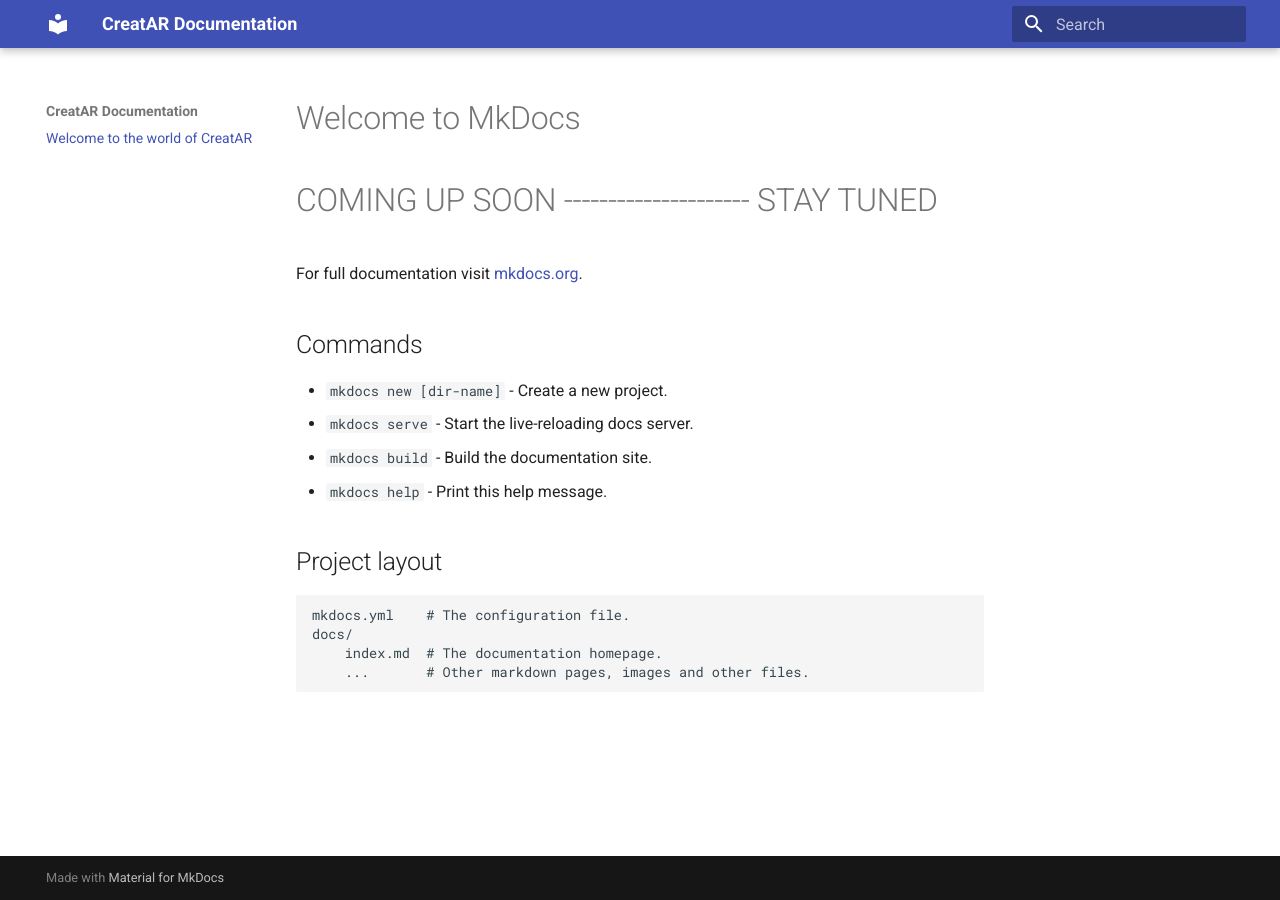
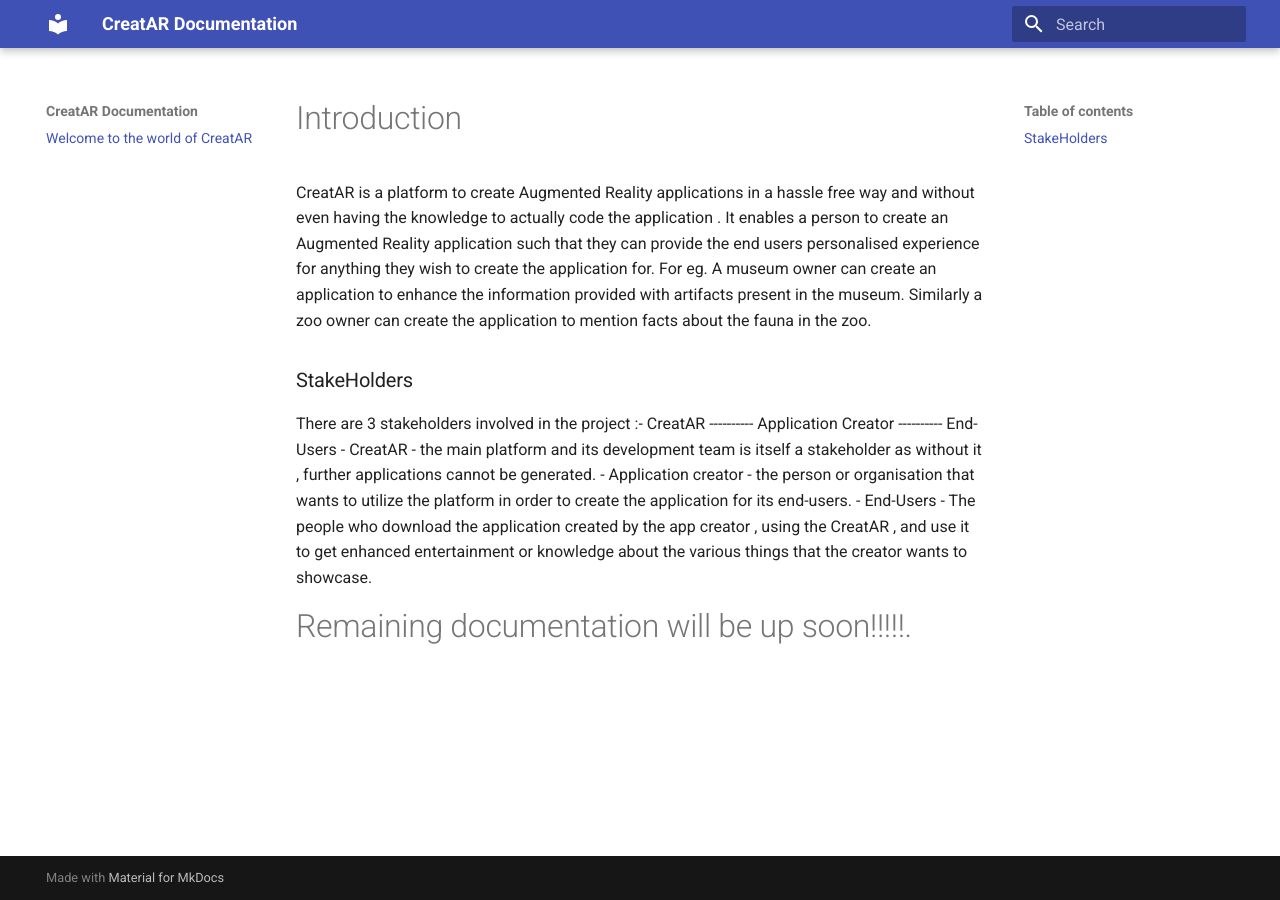
Before and after one commit to Kartik-RTP/CreatAR, an MkDocs documentation site: the page built from docs/mkdocs_files/docs/index.md, in a window 1280 px wide. Built offline with MkDocs 1.6.1 and Material for MkDocs 9.7.7, drawn with Linux system fonts in a browser that asks for light colours; old or Windows-style settings are respelled for this version of MkDocs.

```diff
--- a/docs/mkdocs_files/docs/index.md
+++ b/docs/mkdocs_files/docs/index.md
@@ -1,29 +1,15 @@
-# Welcome to MkDocs
+# Introduction
+
+CreatAR is a platform to create Augmented Reality applications in a hassle free way and without even having the knowledge to actually code the application . It enables a person to create an Augmented Reality application such that they can provide the end users personalised experience for anything they wish to create the application for.
+For eg. A museum owner can create an application to enhance the information provided with artifacts present in the museum. Similarly a zoo owner can create the application to mention facts about the fauna in the zoo.
+
+### StakeHolders
+
+There are 3 stakeholders involved in the project :-
+CreatAR ---------- Application Creator ---------- End-Users
+- CreatAR - the main platform and its development team is itself a stakeholder as without it , further applications cannot be generated.
+- Application creator - the person or organisation that wants to utilize the platform in order to create the application for its end-users.
+- End-Users - The people who download the application created by the app creator , using the CreatAR , and use it to get enhanced entertainment or knowledge about the various things that the creator wants to showcase.
 
 
-# COMING UP SOON ---------------------   STAY TUNED
-
-
-
-
-
-
-
-For full documentation visit [mkdocs.org](http://mkdocs.org).
-
-
-
-
-## Commands
-
-* `mkdocs new [dir-name]` - Create a new project.
-* `mkdocs serve` - Start the live-reloading docs server.
-* `mkdocs build` - Build the documentation site.
-* `mkdocs help` - Print this help message.
-
-## Project layout
-
-    mkdocs.yml    # The configuration file.
-    docs/
-        index.md  # The documentation homepage.
-        ...       # Other markdown pages, images and other files.
+# Remaining documentation will be up soon!!!!!.
```
Also changed, not shown: docs/mkdocs_files/site/index.html, docs/mkdocs_files/site/mkdocs/search_index.json, docs/mkdocs_files/site/sitemap.xml, 10 other files.
